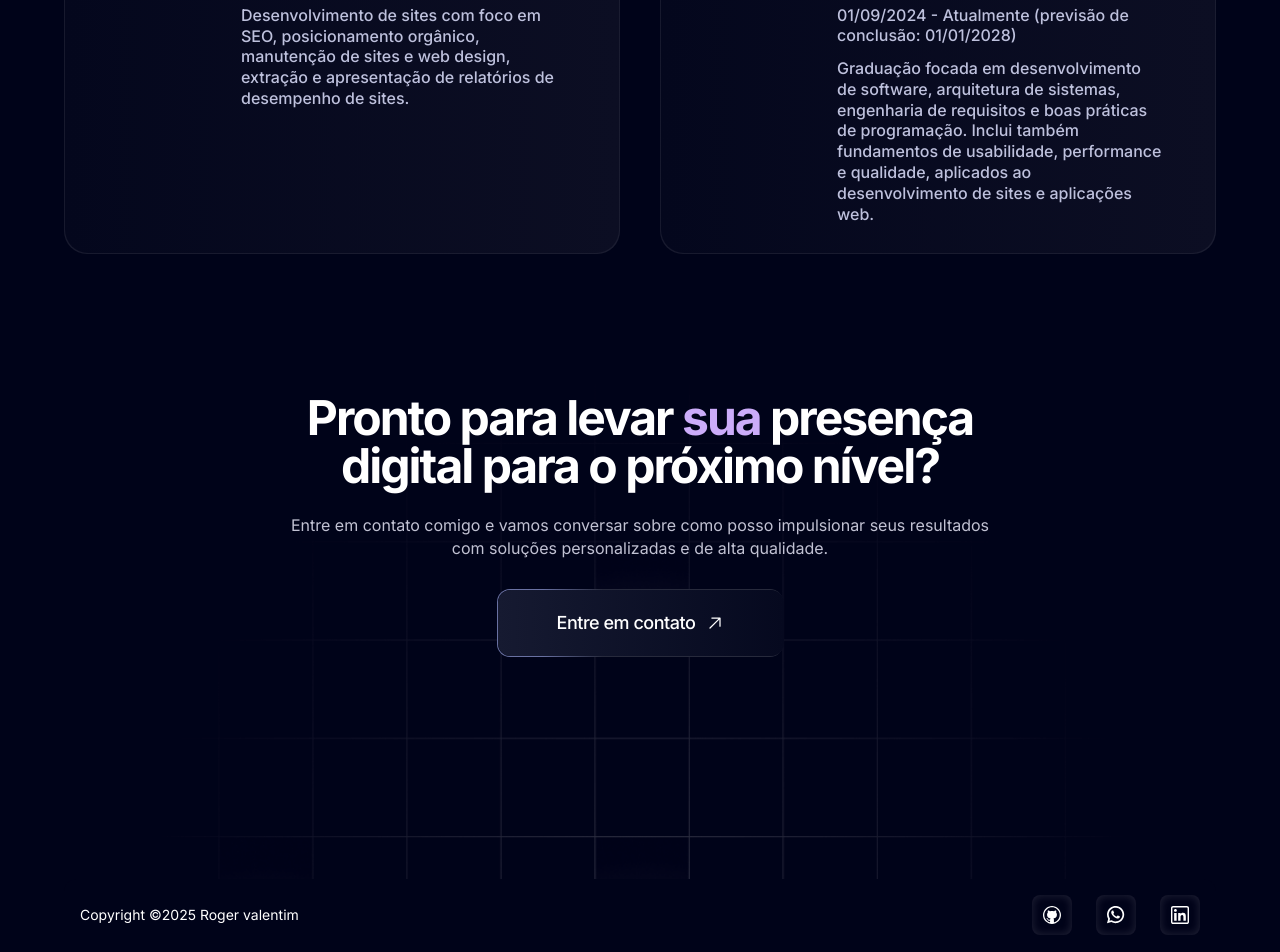
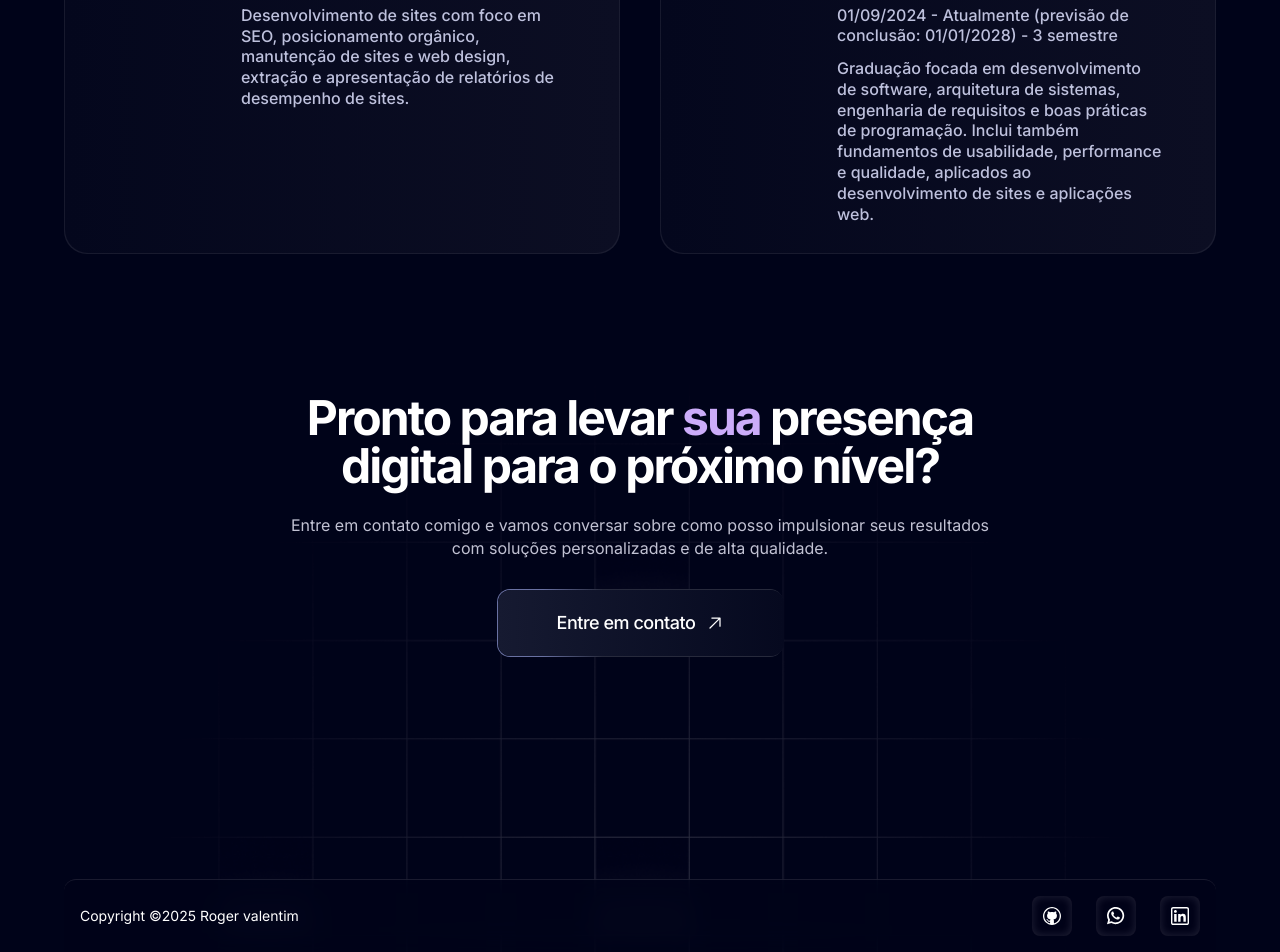
Before and after one commit to rogervalentim/roger-portfolio, a Next.js app: page / in a window 1280 px wide. Shown: the part 4344-5296 px from the top of the page. Built offline with nearby package versions, Linux system fonts and the light colour scheme.

Commit message:
adicionando o semestre

```diff
--- a/app/components/experience.tsx
+++ b/app/components/experience.tsx
@@ -17,7 +17,7 @@ export const Experience = () => {
         <ExperienceCard
           image="/experince/student-2.svg"
           title="Bacharelado em Engenharia de Software – Anhanguera Educacional"
-          date="01/09/2024 - Atualmente (previsão de conclusão: 01/01/2028)"
+          date="01/09/2024 - Atualmente (previsão de conclusão: 01/01/2028) - 3 semestre"
           description="Graduação focada em desenvolvimento de software, arquitetura de sistemas, engenharia de requisitos e boas práticas de programação. Inclui também fundamentos de usabilidade, performance e qualidade, aplicados ao desenvolvimento de sites e aplicações web."
         />
       </div>
--- a/app/components/footer.tsx
+++ b/app/components/footer.tsx
@@ -1,21 +1,7 @@
-"use client";
-import { useEffect, useState } from "react";
-
 export const Footer = () => {
-  const [scrolled, setScrolled] = useState(false);
-
-  useEffect(() => {
-    const handleScroll = () => {
-      setScrolled(window.scrollY > 10);
-    };
-
-    window.addEventListener("scroll", handleScroll);
-    return () => window.removeEventListener("scroll", handleScroll);
-  }, []);
-
   return (
     <footer
-      className={`
+      className="
   fixed bottom-0 left-1/2 -translate-x-1/2
   md:static md:translate-x-0 md:bottom-auto md:left-auto
 
@@ -25,12 +11,9 @@ export const Footer = () => {
   md:flex-row md:justify-between gap-4
   transition-all duration-300
 
-  ${
-    scrolled
-      ? "backdrop-blur-md bg-[#000319]/70 border-t border-white/10"
-      : "bg-[#000319] border-transparent"
-  }
-`}
+
+  backdrop-blur-md bg-[#000319]/70 border-t border-white/10
+"
     >
       <p className="text-sm font-regular text-white  leading-6">
         Copyright &copy;2025 Roger valentim
```
